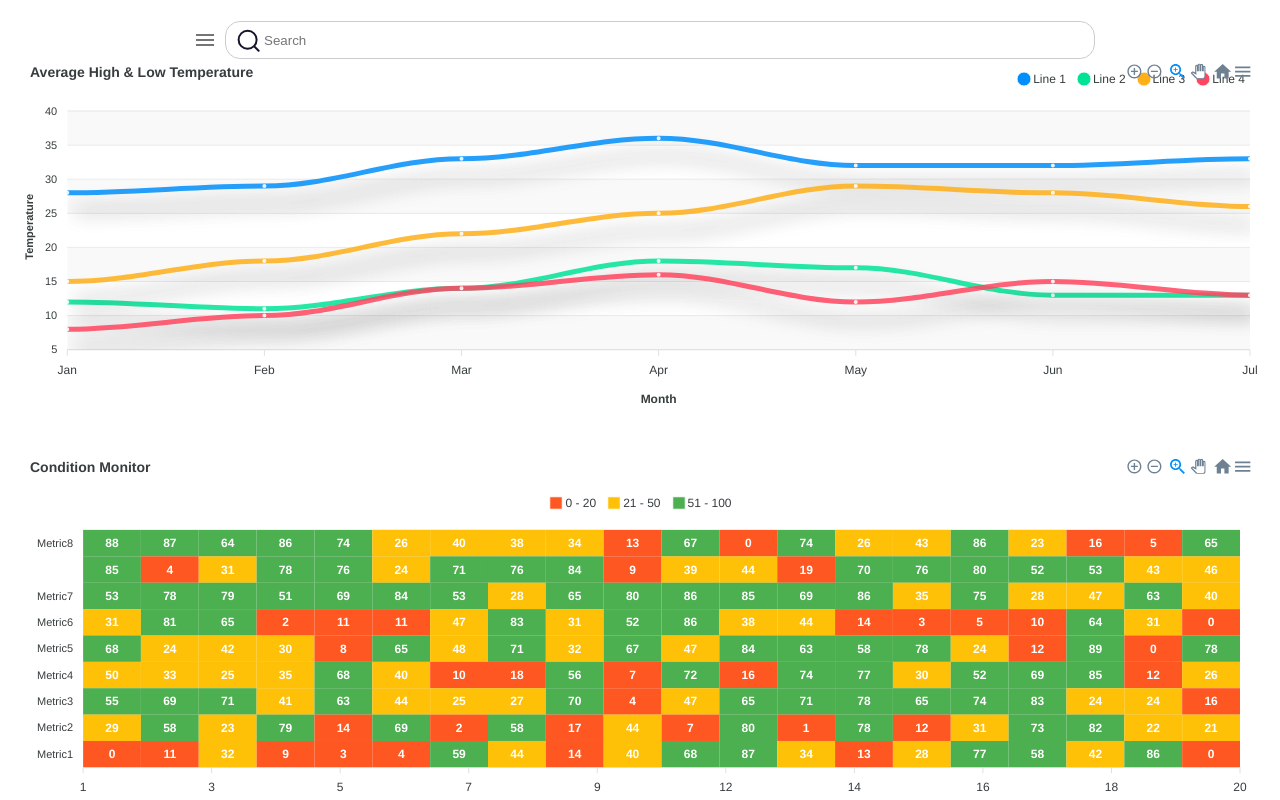
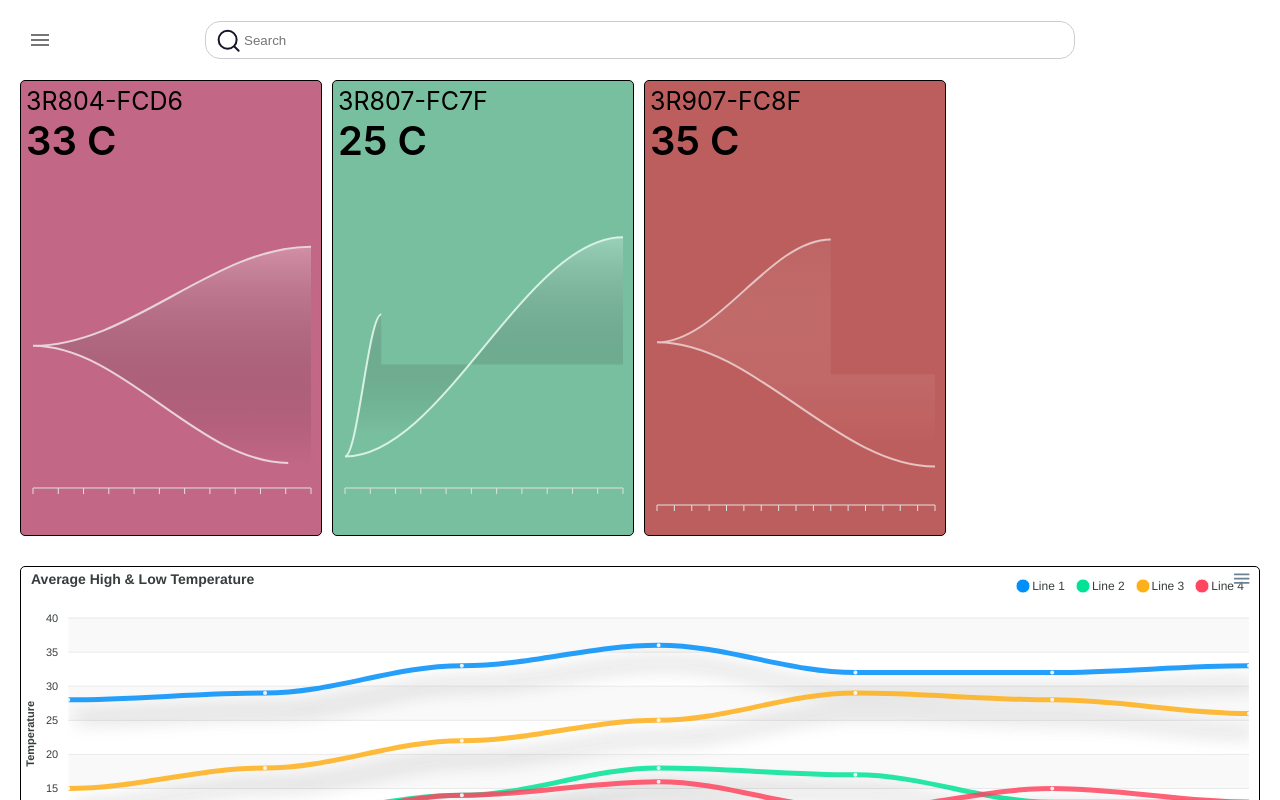
Before and after one commit to MuhammadHARIS46/Taguard, a React (Create React App) app: page /grafana-dashboard in a window 1280 px wide. Shown: the top 800 px of the page. Built offline with nearby package versions, Linux system fonts and the light colour scheme.

Commit message:
charts and graph dashboard restructuring

```diff
--- /dev/null
+++ b/src/components/GrafanaDashboard/CardChart.jsx
@@ -0,0 +1,104 @@
+import React from "react";
+import ReactApexChart from "react-apexcharts";
+
+const CardChart = ({ mac, temp, bgColor, sampleData, lineColor, areaColor }) => {
+  const options = {
+    series: [
+      {
+        name: "XYZ MOTORS",
+        data: sampleData,
+      },
+    ],
+    chart: {
+      type: "area",
+      stacked: false,
+      height: 350,
+      zoom: {
+        type: "x",
+        enabled: true,
+        autoScaleYaxis: true,
+      },
+      toolbar: {
+        show: false,
+      },
+    },
+    dataLabels: {
+      enabled: false,
+    },
+    markers: {
+      size: 0,
+    },
+    fill: {
+      type: "gradient",
+      gradient: {
+        shadeIntensity: 1,
+        inverseColors: false,
+        opacityFrom: 0.5,
+        opacityTo: 0,
+        stops: [0, 90, 100],
+      },
+      colors: [areaColor], // Set the area color here
+    },
+    yaxis: {
+      show: false, // Hide Y-axis labels
+    },
+    xaxis: {
+      labels: {
+        show: false, // Hide X-axis labels
+      },
+    },
+    grid: {
+      show: false, // Hide grid lines
+    },
+    tooltip: {
+      shared: false,
+      y: {
+        formatter: function (val) {
+          return (val / 1000000).toFixed(0);
+        },
+      },
+    },
+    stroke: {
+      width: 2,
+      colors: [lineColor], // Set the line color here
+    },
+  };
+
+  return (
+    <div className="chartWrap" style={{ width: "300px", background: bgColor }}>
+      <div
+        style={{
+          padding: "5px",
+        }}
+      >
+        <p
+          style={{
+            fontSize: "25px",
+            fontWeight: 400,
+          }}
+        >
+          {mac}
+        </p>
+        <p
+          style={{
+            fontSize: "40px",
+            fontWeight: 600,
+          }}
+        >
+          {temp}
+        </p>
+      </div>
+
+      <div id="chart">
+        <ReactApexChart
+          options={options}
+          series={options.series}
+          type="area"
+          height={options.chart.height}
+        />
+      </div>
+    </div>
+  );
+};
+
+export default CardChart;
--- a/src/components/GrafanaDashboard/GrafanaDashboard.jsx
+++ b/src/components/GrafanaDashboard/GrafanaDashboard.jsx
@@ -1,9 +1,10 @@
 import React from "react";
 import LineChart from "./LineChart";
 import Search from "../../assets/Search.svg";
-import Sidebar from "../sidebar/Sidebar"
-import HeatmapChart from "./HeatMap"
-import "./styles.css"
+import Sidebar from "../sidebar/Sidebar";
+import HeatmapChart from "./HeatMap";
+import CardChart from "./CardChart";
+import "./styles.css";
 const GrafanaDashbaord = () => {
   return (
     <div className="grafanaMain">
@@ -11,23 +12,85 @@ const GrafanaDashbaord = () => {
         style={{
           display: "flex",
           alignItems: "center",
-          justifyContent: "center",
+          justifyContent: "space-between",
+          marginBottom: "20px",
         }}
       >
         <Sidebar />
         <div className="search-Box">
-          <img src={Search} alt="Search Icon"  style={{
-            marginLeft:"10px"
-          }}/>
+          <img
+            src={Search}
+            alt="Search Icon"
+            style={{
+              marginLeft: "10px",
+            }}
+          />
           <input className="search-input" type="text" placeholder="Search" />
         </div>
+        <div
+          style={{
+            visibility: "hidden",
+          }}
+        >
+          <Sidebar />
+        </div>
       </div>
-      <LineChart />
-      <div style={{
-        marginTop:"30px"
-      }}>
-      <HeatmapChart />
-
+      <div>
+        <div
+          style={{
+            display: "flex",
+            gap: "10px",
+            marginBottom: "30px",
+            alignItems: "center",
+          }}
+        >
+          <CardChart
+            mac="3R804-FCD6"
+            temp="33 C"
+            bgColor="#c26786"
+            lineColor="#e8d3da"
+            areaColor=" #e3b6c5"
+            sampleData={[
+              [13279600000, 30.95],
+              [-132746000000, 22.34],
+              [1327400000, 12.18],
+            ]}
+          />
+          <CardChart
+            mac="3R807-FC7F"
+            temp="25 C"
+            bgColor="#78BF9F"
+            lineColor="#D8F0E5"
+            areaColor=" #B6E3CF"
+            sampleData={[
+              [23456, 30.95],
+              [-786, -22.34],
+              [2378, 12.18],
+            ]}
+          />
+          <CardChart
+            mac="3R907-FC8F"
+            temp="35 C"
+            bgColor="#bd5e5e"
+            lineColor="#e6c3c3"
+            areaColor="#bf7878"
+            sampleData={[
+              [22, 30.95],
+              [12, 7.34],
+              [28, -21.18],
+            ]}
+          />
+        </div>
+        <div>
+          <LineChart />
+        </div>
+        <div
+          style={{
+            marginTop: "30px",
+          }}
+        >
+          <HeatmapChart />
+        </div>
       </div>
     </div>
   );
--- a/src/components/GrafanaDashboard/HeatMap.jsx
+++ b/src/components/GrafanaDashboard/HeatMap.jsx
@@ -129,7 +129,7 @@ const HeatmapChart = () => {
   ];
 
   return (
-    <div>
+    <div className="chartWrap" id="chart">
       <ReactApexChart
         options={options}
         series={series}
--- a/src/components/GrafanaDashboard/LineChart.jsx
+++ b/src/components/GrafanaDashboard/LineChart.jsx
@@ -1,37 +1,37 @@
-import React, { useState } from 'react';
-import ReactApexChart from 'react-apexcharts';
-
+import React, { useState } from "react";
+import ReactApexChart from "react-apexcharts";
+import "./styles.css"
 const LineChart = () => {
   const [chartData, setChartData] = useState({
     series: [
       {
-        name: 'Line 1',
+        name: "Line 1",
         data: [28, 29, 33, 36, 32, 32, 33],
-        color: '#77B6EA',
+        color: "#77B6EA",
       },
       {
-        name: 'Line 2',
+        name: "Line 2",
         data: [12, 11, 14, 18, 17, 13, 13],
-        color: '#545454',
+        color: "#545454",
       },
       {
-        name: 'Line 3',
+        name: "Line 3",
         data: [15, 18, 22, 25, 29, 28, 26],
-        color: 'red',
+        color: "red",
       },
       {
-        name: 'Line 4',
+        name: "Line 4",
         data: [8, 10, 14, 16, 12, 15, 13],
-        color: 'green',
+        color: "green",
       },
     ],
     options: {
       chart: {
         height: 350,
-        type: 'line',
+        type: "line",
         dropShadow: {
           enabled: true,
-          color: '#000',
+          color: "#000",
           top: 18,
           left: 7,
           blur: 10,
@@ -39,22 +39,30 @@ const LineChart = () => {
         },
         toolbar: {
           show: true,
+          tools: {
+            zoom: false,
+            zoomin: false,
+            zoomout: false,
+            selection: false,
+            pan: false,
+            reset:false
+          },
         },
       },
       dataLabels: {
         enabled: false,
       },
       stroke: {
-        curve: 'smooth',
+        curve: "smooth",
       },
       title: {
-        text: 'Average High & Low Temperature',
-        align: 'left',
+        text: "Average High & Low Temperature",
+        align: "left",
       },
       grid: {
-        borderColor: '#e7e7e7',
+        borderColor: "#e7e7e7",
         row: {
-          colors: ['#f3f3f3', 'transparent'],
+          colors: ["#f3f3f3", "transparent"],
           opacity: 0.5,
         },
       },
@@ -62,21 +70,21 @@ const LineChart = () => {
         size: 1,
       },
       xaxis: {
-        categories: ['Jan', 'Feb', 'Mar', 'Apr', 'May', 'Jun', 'Jul'],
+        categories: ["Jan", "Feb", "Mar", "Apr", "May", "Jun", "Jul"],
         title: {
-          text: 'Month',
+          text: "Month",
         },
       },
       yaxis: {
         title: {
-          text: 'Temperature',
+          text: "Temperature",
         },
         min: 5,
         max: 40,
       },
       legend: {
-        position: 'top',
-        horizontalAlign: 'right',
+        position: "top",
+        horizontalAlign: "right",
         floating: true,
         offsetY: -25,
         offsetX: -5,
@@ -85,8 +93,16 @@ const LineChart = () => {
   });
 
   return (
-    <div id="chart">
-      <ReactApexChart options={chartData.options} series={chartData.series.map((data) => ({ name: data.name, data: data.data }))} type="line" height={350} />
+    <div id="chart" className="chartWrap">
+      <ReactApexChart
+        options={chartData.options}
+        series={chartData.series.map((data) => ({
+          name: data.name,
+          data: data.data,
+        }))}
+        type="line"
+        height={350}
+      />
     </div>
   );
 };
--- a/src/components/GrafanaDashboard/styles.css
+++ b/src/components/GrafanaDashboard/styles.css
@@ -18,3 +18,8 @@
   .grafanaMain {
     padding: 20px;
   }
+  .chartWrap {
+    border: 1px solid;
+    border-radius: 5px;
+
+  }
```
